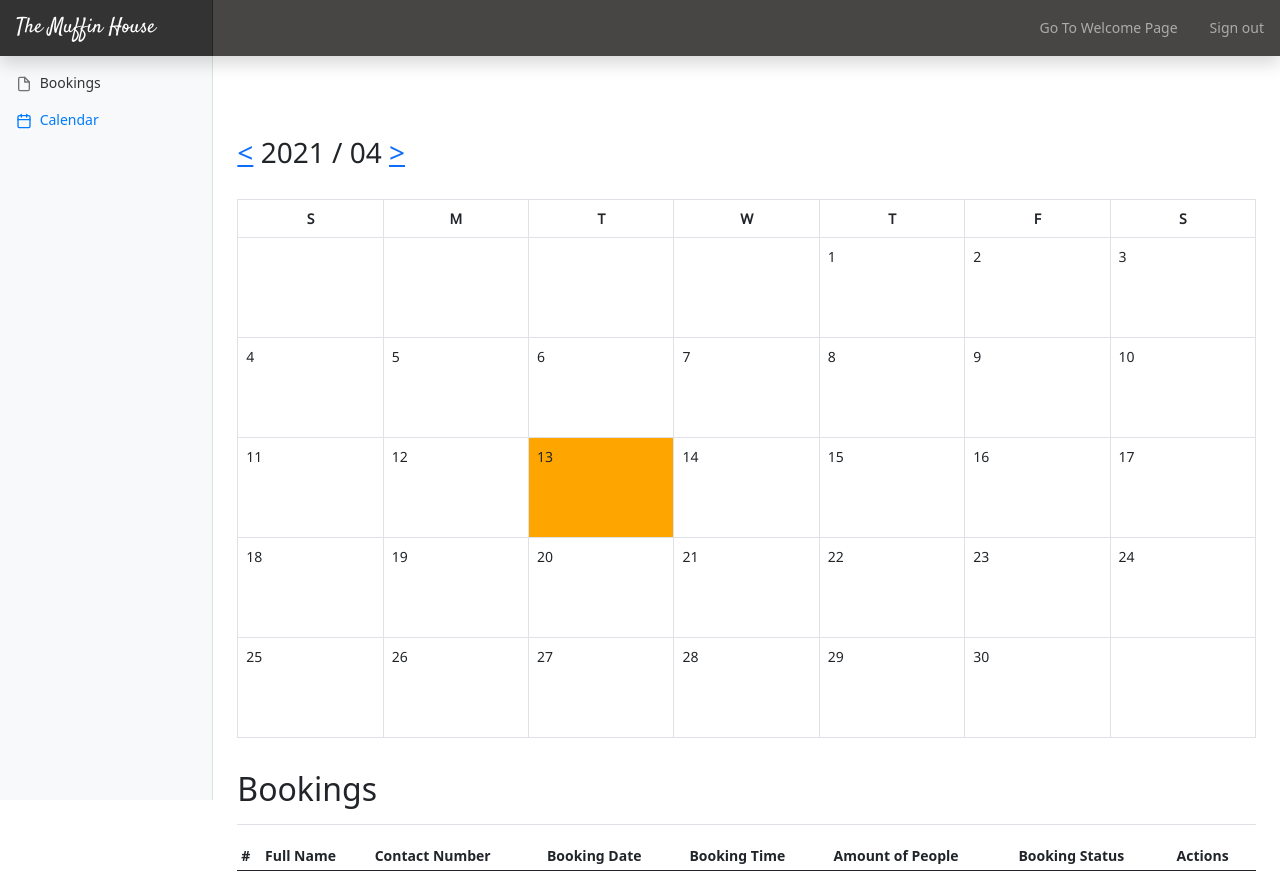
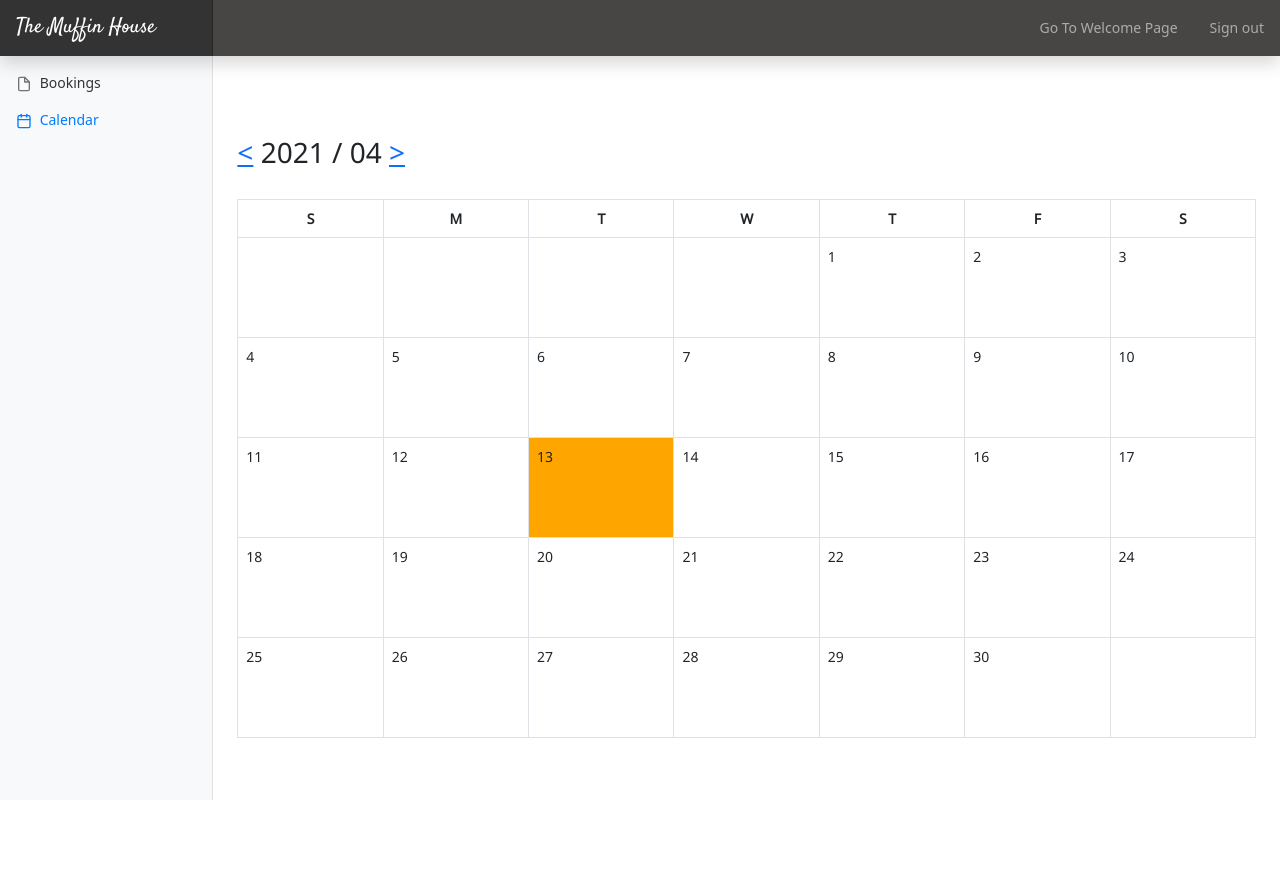
Before and after one commit to likweitan/restaurant-website, a PHP site: page /admin/calendar.php in a window 1280 px wide. After the commit the page ends 800 px from the top, so only its background shows below. Run offline with PHP 8.4, Linux system fonts and the light colour scheme; data that the repository does not hold is empty.

Commit message:
calendar page update

```diff
--- a/admin/calendar.php
+++ b/admin/calendar.php
@@ -215,83 +215,6 @@
     </div>
 
         <!--calender test end -->
-
-      <div class="d-flex justify-content-between flex-wrap flex-md-nowrap align-items-center pt-3 pb-2 mb-3 border-bottom">
-        <h1 class="h2">Bookings</h1>
-      </div>
-      <div class="table-responsive">
-        <table class="table table-striped table-sm">
-          <thead>
-            <tr>
-            <th scope="col">#</th>
-      <th scope="col">Full Name</th>
-      <th scope="col">Contact Number</th>
-      <th scope="col">Booking Date</th>
-      <th scope="col">Booking Time</th>
-      <th scope="col">Amount of People</th>
-      <th scope="col">Booking Status</th>
-      <th scope="col">Actions</th>
-            </tr>
-          </thead>
-          <tbody>
-          <?php
-
-while($row = mysqli_fetch_array($query))
-{
-  echo "
-      <tr>
-          <td>";
-          echo $row['booking_id'];
-          echo "</td>";
-          echo "<td>";
-          echo $row['booking_fullname'];
-          echo "</td>";
-          echo "<td>";
-          echo $row['booking_contact'];
-          echo "</td>";
-          echo "<td>";
-          echo $row['booking_date'];
-          echo "</td>";
-          echo "<td>";
-          echo $row['booking_time'];
-          echo "</td>";
-          echo "<td>";
-          echo $row['numberPerson'];
-          echo "</td>";
-          echo "<td>";
-          echo $row['booking_status'];
-          echo "</td>";
-
-          if($row['booking_status']=='cancelled')
-          {
-            echo "<td>";
-            echo '<form action="approve_booking.php" method="get">';
-            echo '<input hidden type="text" name="booking_id" value=';
-            echo $row['booking_id'];
-            echo '>';
-            echo "<button type='submit' class='btn btn-primary' style='font-size: 12px; width: 75px'>";
-            echo "Approve</button>";
-            echo "</form>";
-            echo "</td>";
-          }
-          else
-          {
-            echo "<td>";
-            echo '<form action="cancel_booking.php" method="get">';
-            echo '<input hidden type="text" name="booking_id" value=';
-            echo $row['booking_id'];
-            echo '>';
-            echo "<button type='submit' class='btn btn-danger' style='font-size: 12px; width: 75px'>";
-            echo "Cancel</button>";
-          }
-          echo "</form>";
-          echo "</td>";
-      echo '</tr>';
-}
-?>
-          </tbody>
-        </table>
-      </div>
     </main>
   </div>
 </div>
```
